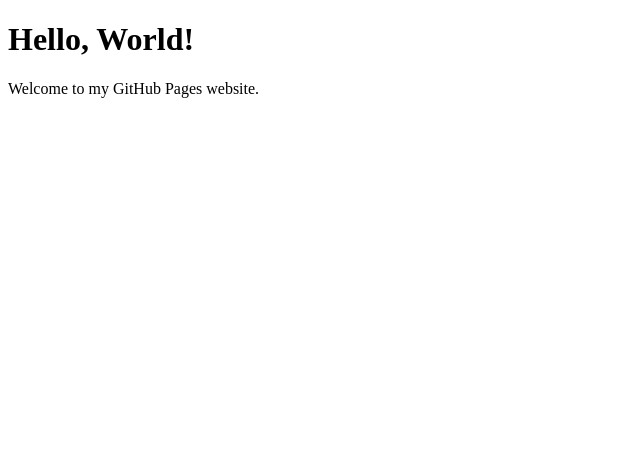
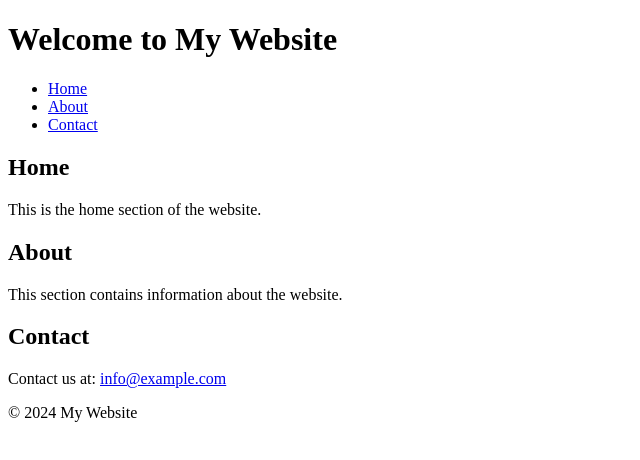
Before and after one commit to coder820/vdfvdhb, a plain HTML site: page index.html in a window 1280 px wide. Shown: the whole page, without its empty margins (0-640 px from the left). Drawn offline with Linux system fonts and the light colour scheme.

Commit message:
Update index.html

```diff
--- a/index.html
+++ b/index.html
@@ -3,10 +3,42 @@
 <head>
     <meta charset="UTF-8">
     <meta name="viewport" content="width=device-width, initial-scale=1.0">
-    <title>My GitHub Page</title>
+    <title>My Website</title>
+    <link rel="stylesheet" href="styles.css">
 </head>
 <body>
-    <h1>Hello, World!</h1>
-    <p>Welcome to my GitHub Pages website.</p>
+    <header>
+        <h1>Welcome to My Website</h1>
+        <nav>
+            <ul>
+                <li><a href="#home">Home</a></li>
+                <li><a href="#about">About</a></li>
+                <li><a href="#contact">Contact</a></li>
+            </ul>
+        </nav>
+    </header>
+
+    <main>
+        <section id="home">
+            <h2>Home</h2>
+            <p>This is the home section of the website.</p>
+        </section>
+
+        <section id="about">
+            <h2>About</h2>
+            <p>This section contains information about the website.</p>
+        </section>
+
+        <section id="contact">
+            <h2>Contact</h2>
+            <p>Contact us at: <a href="mailto:info@example.com">info@example.com</a></p>
+        </section>
+    </main>
+
+    <footer>
+        <p>&copy; 2024 My Website</p>
+    </footer>
+
+    <script src="script.js"></script>
 </body>
 </html>
```
